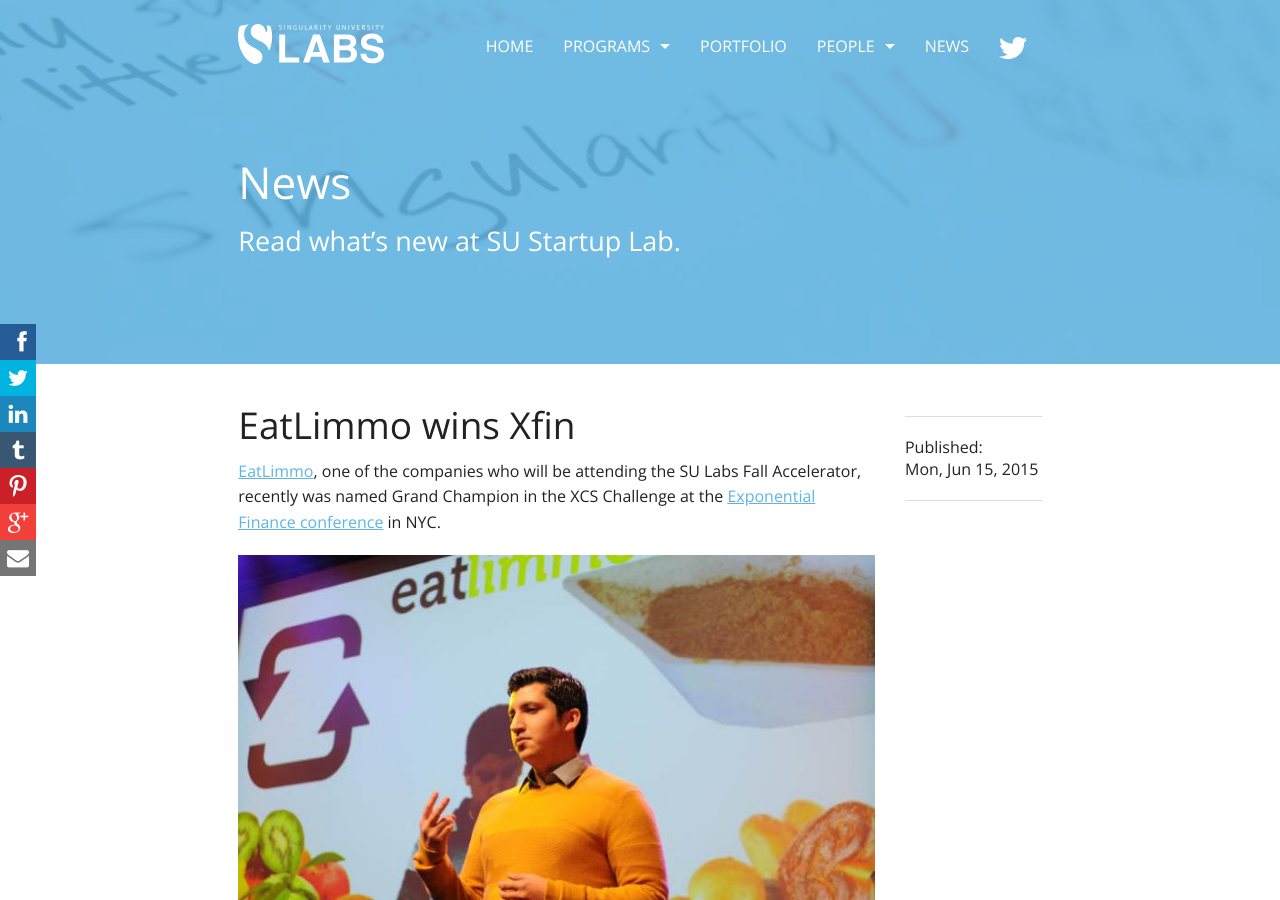
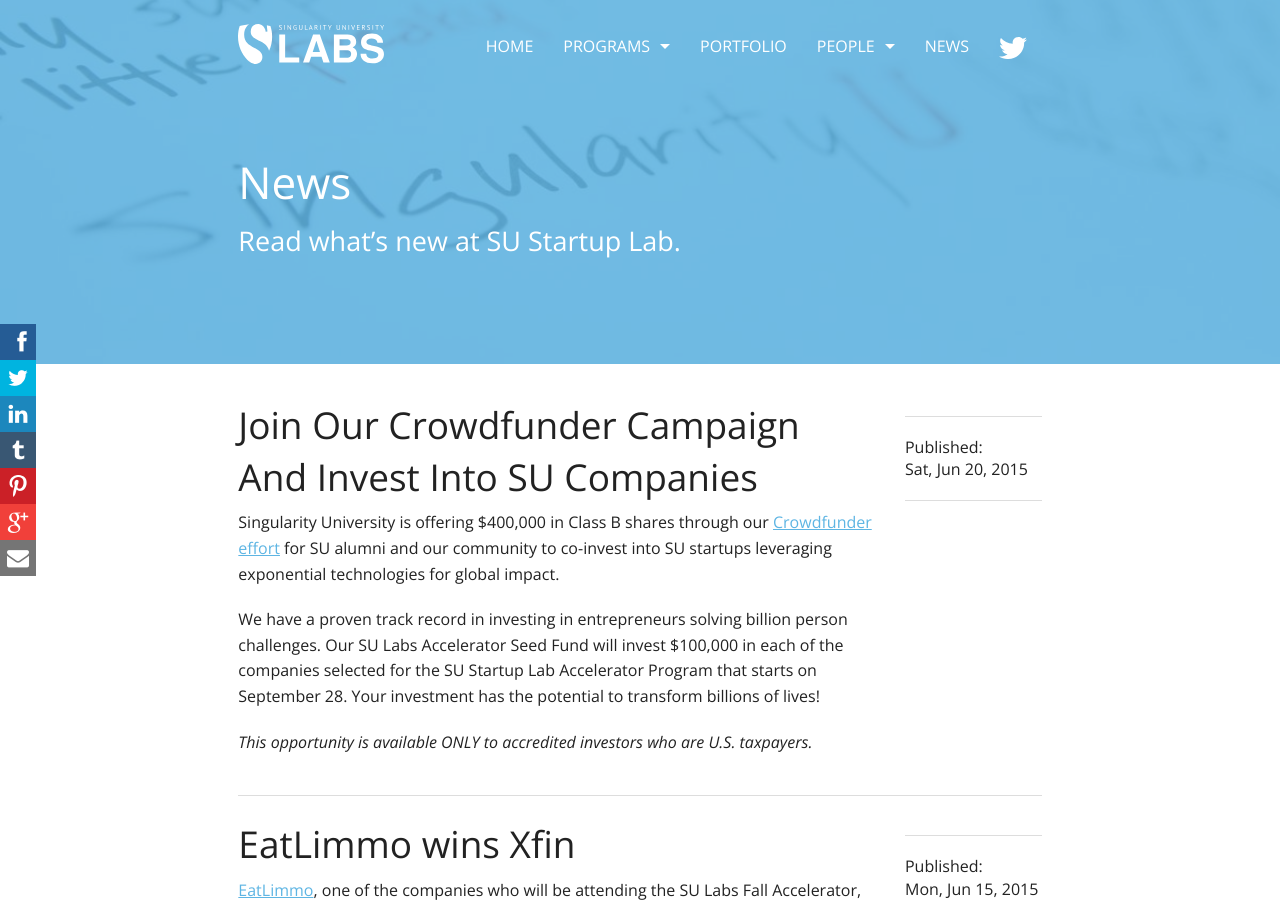
Before and after one commit to SingularityUniversity/startup, a Jekyll site: the page built from blog/index.html, in a window 1280 px wide and 900 px high. Built offline with Jekyll 4.4.1, drawn with Linux system fonts in a browser that asks for light colours; Markdown is read by kramdown in place of the engine named in the settings; the list of posts is cut into pages by our own code; some of the changed text lies outside the part shown.

Commit message:
added crowdfunder campaign

```diff
--- /dev/null
+++ b/_posts/2015-06-20-crowdfunder.md
@@ -0,0 +1,10 @@
+---
+layout: post
+date: 2015-06-20
+title: "Join Our Crowdfunder Campaign And Invest Into SU Companies"
+---
+Singularity University is offering $400,000 in Class B shares through our [Crowdfunder effort](https://www.crowdfunder.com/singularity-university/invest) for SU alumni and our community to co-invest into SU startups leveraging exponential technologies for global impact.
+
+We have a proven track record in investing in entrepreneurs solving billion person challenges. Our SU Labs Accelerator Seed Fund will invest $100,000 in each of the companies selected for the SU Startup Lab Accelerator Program that starts on September 28. Your investment has the potential to transform billions of lives!
+
+*This opportunity is available ONLY to accredited investors who are U.S. taxpayers.*
--- a/index.html
+++ b/index.html
@@ -38,7 +38,7 @@
   <div class="row">
     <div class="large-10 columns large-offset-1 end">
       <hr />
-      <p><a href="http://www.razoo.com/story/Su-Startup-Lab-Accelerator"><img src="/img/banner-svgives.png" alt="Banner Campaign: SV Gives" /></a></p>
+      <p><a href="https://www.crowdfunder.com/singularity-university/invest"><img src="/img/banner-crowdfunder.jpg" alt="Banner Campaign: Crowdfunder" /></a></p>
     </div>
   </div>
 </div> <!-- main-content -->
```
Also changed, not shown: img/banner-crowdfunder.jpg (added).
